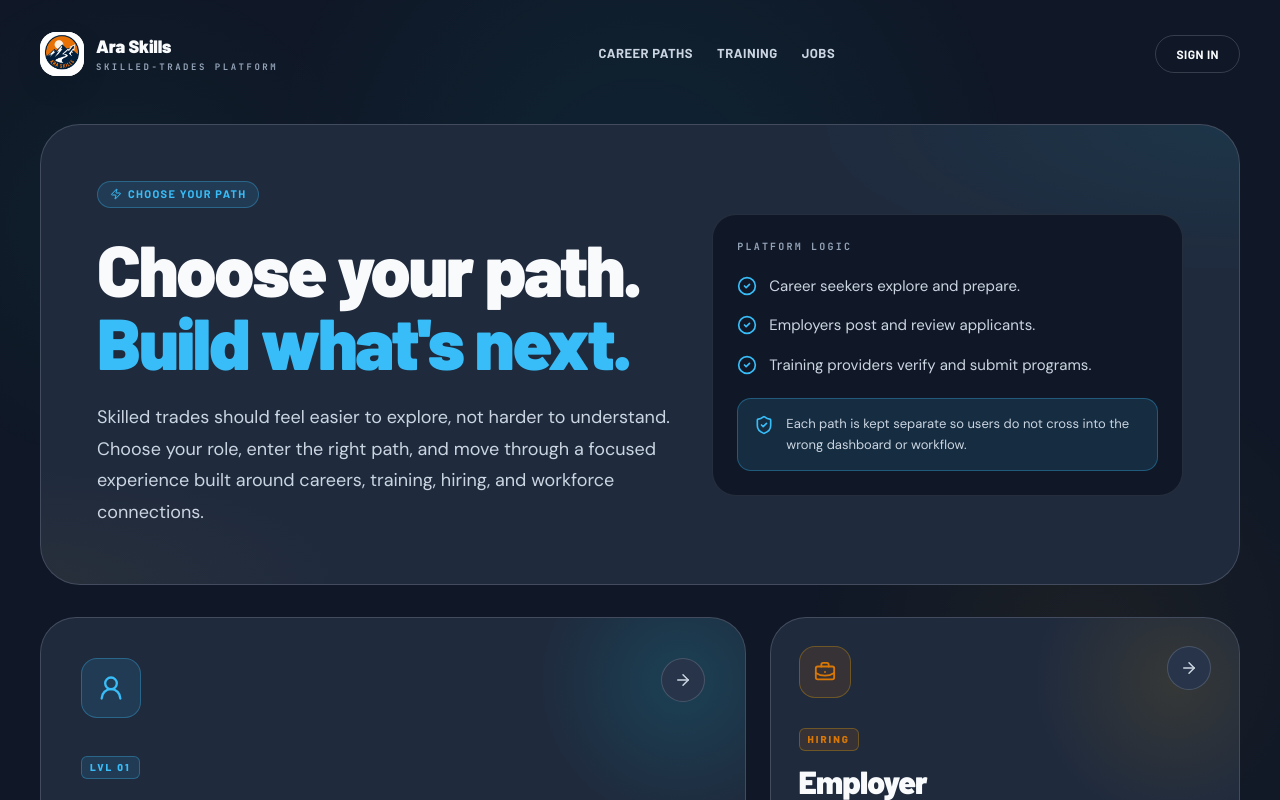
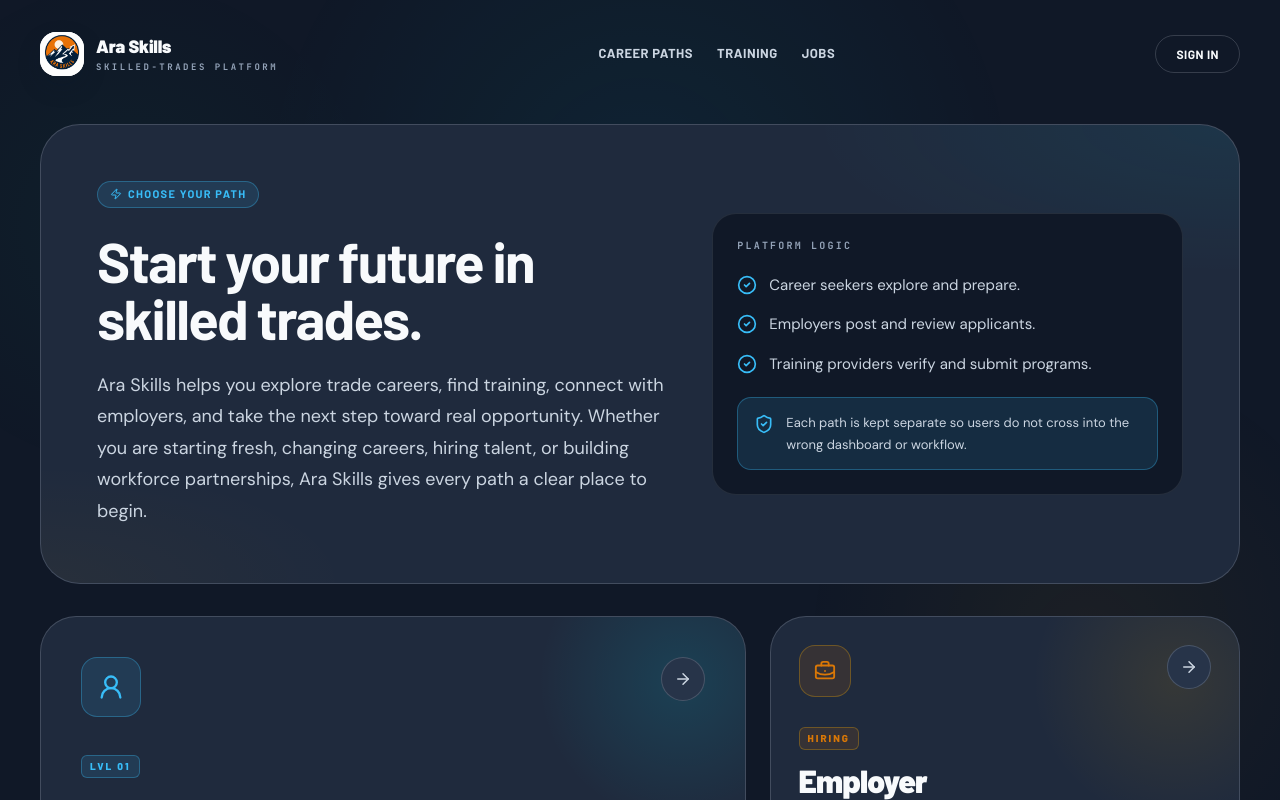
Before and after one commit to sashadman/forge, a Next.js app: page / in a window 1280 px wide. Shown: the top 800 px of the page. Built offline with nearby package versions, Linux system fonts and the light colour scheme.

Commit message:
newer version of wording

```diff
--- a/app/page.tsx
+++ b/app/page.tsx
@@ -131,13 +131,13 @@ export default function HomePage() {
                   Choose your path
                 </span>
 
-                <h1 className="mt-6" style={{ fontFamily: 'var(--font-display)', fontSize: 'clamp(2.5rem, 7vw, 4.5rem)', fontWeight: 900, lineHeight: 1.02, letterSpacing: '-0.03em', color: 'var(--text-primary)' }}>
-                  Choose your path.{' '}
-                  <span style={{ color: 'var(--cyan)' }}>Build what&apos;s next.</span>
+                <h1 className="mt-6" style={{ fontFamily: 'var(--font-display)', fontSize: 'clamp(1.0rem, 5vw, 3.5rem)', fontWeight: 700, lineHeight: 1.02, letterSpacing: '-0.03em', color: 'var(--text-primary)' }}>
+                 Start your future in skilled trades. {' '}
+
                 </h1>
 
                 <p className="mt-6 max-w-xl" style={{ fontSize: '1.125rem', lineHeight: 1.75, color: 'var(--text-secondary)' }}>
-                  Skilled trades should feel easier to explore, not harder to understand. Choose your role, enter the right path, and move through a focused experience built around careers, training, hiring, and workforce connections.
+                  Ara Skills helps you explore trade careers, find training, connect with employers, and take the next step toward real opportunity. Whether you are starting fresh, changing careers, hiring talent, or building workforce partnerships, Ara Skills gives every path a clear place to begin.
                 </p>
               </div>
 
```
